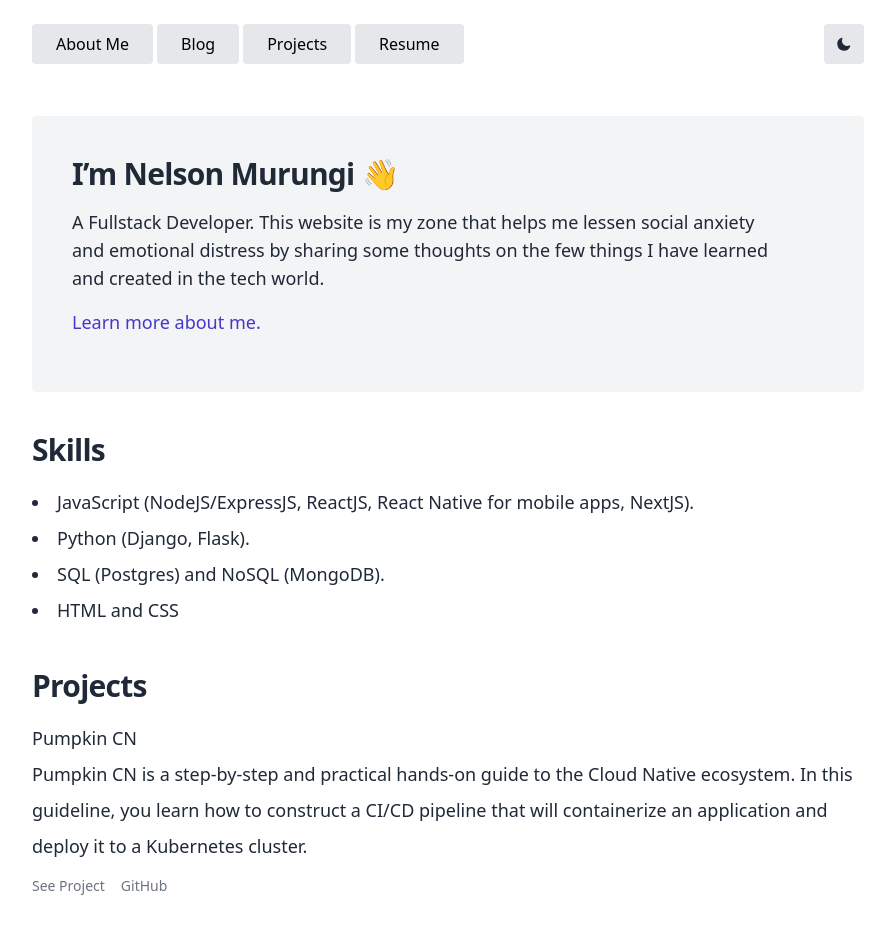
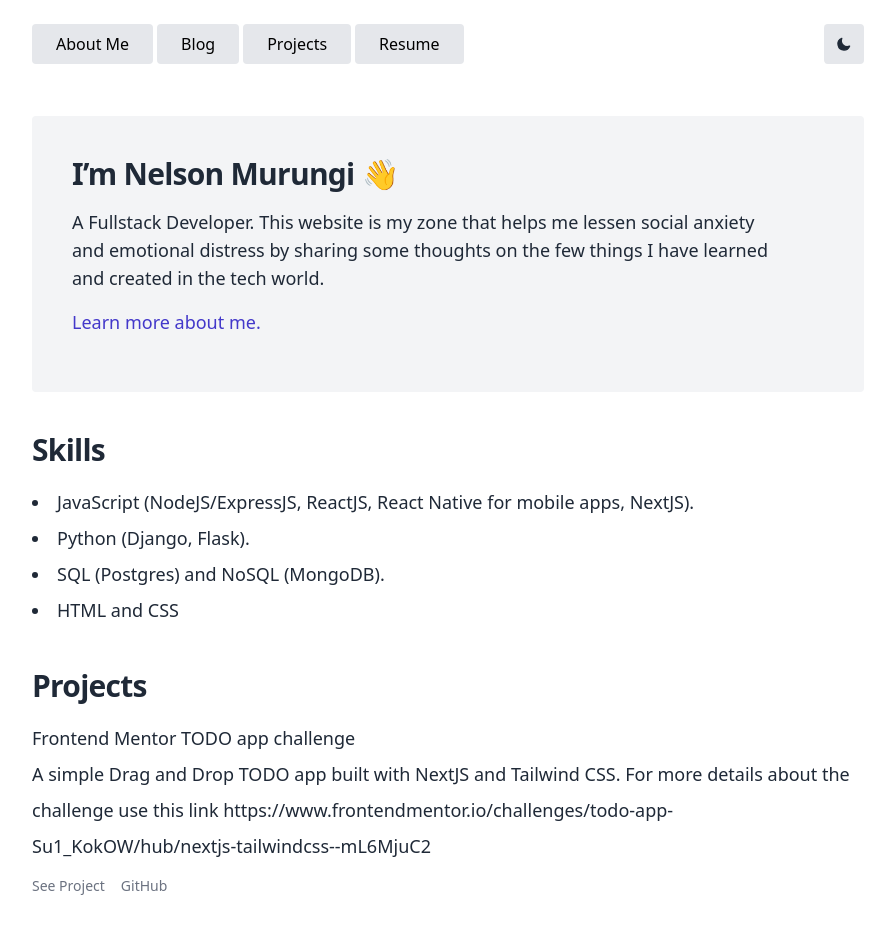
Before and after one commit to mwinel/nelsonmurungi.com, a Next.js app: page / in a window 1280 px wide. Shown: the top 950 px of the page, without its empty margins (192-1087 px from the left). Built offline with nearby package versions, Linux system fonts and the light colour scheme; what @tailwindcss/typography would draw is missing.

Commit message:
Update projects.js

```diff
--- a/data/projects.js
+++ b/data/projects.js
@@ -1,4 +1,13 @@
 export const projects = [
+  {
+    id: 3,
+    name: "Frontend Mentor TODO app challenge",
+    description:
+      "A simple Drag and Drop TODO app built with NextJS and Tailwind CSS. For more details about the challenge use this link https://www.frontendmentor.io/challenges/todo-app-Su1_KokOW/hub/nextjs-tailwindcss--mL6MjuC2",
+    dateCreated: "2nd February 2022",
+    repositoryURL: "https://github.com/mwinel/frontend-mentor-todo-app-challenge",
+    projectURL: "https://frontend-mentor-todo-app-challenge-nine.vercel.app/",
+  },
   {
     id: 1,
     name: "Pumpkin CN",
```
